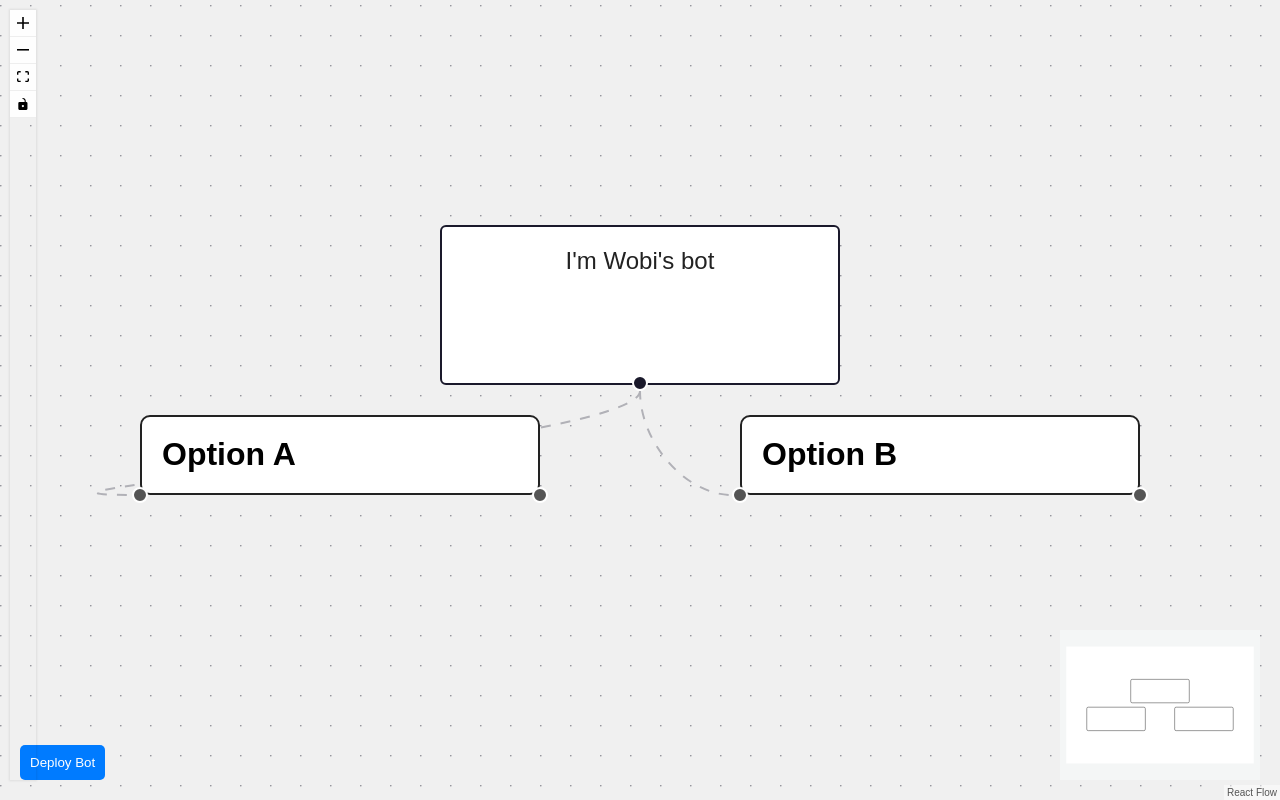
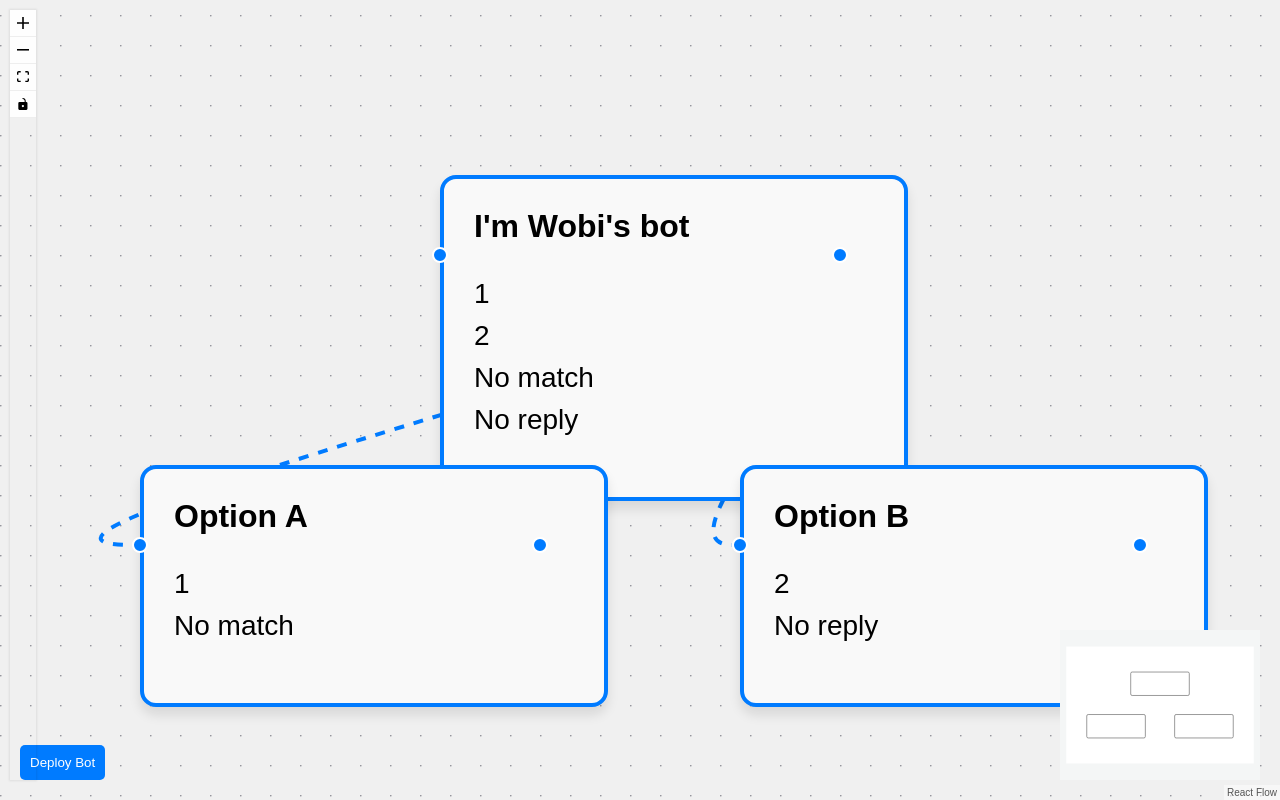
Before and after one commit to nangerno/BotBuilder, a React (Vite) app: page / in a window 1280 px wide. Built offline with nearby package versions, Linux system fonts and the light colour scheme.

Commit message:
updated func

```diff
--- a/src/App.jsx
+++ b/src/App.jsx
@@ -12,10 +12,26 @@ import "react-flow-renderer/dist/theme-default.css";
 // Define custom node types
 const CustomNode = ({ data }) => {
   return (
-    <div style={{ padding: 10, border: '1px solid #222', borderRadius: '5px', backgroundColor: '#fff' }}>
+    <div style={{
+      padding: '15px',
+      border: '2px solid #007bff', // A blue border for nodes
+      borderRadius: '8px',
+      backgroundColor: '#f9f9f9', // Light background for nodes
+      boxShadow: '0px 4px 6px rgba(0, 0, 0, 0.1)', // Slight shadow for better visibility
+      width: '200px'
+    }}>
       <strong>{data.label}</strong>
-      <Handle type="source" position="right" />
-      <Handle type="target" position="left" />
+      {data.options && (
+        <ul style={{ listStyleType: 'none', paddingLeft: 0 }}>
+          {data.options.map((option, index) => (
+            <li key={index} style={{ margin: '5px 0', fontSize: '14px' }}>
+              {option}
+            </li>
+          ))}
+        </ul>
+      )}
+      <Handle type="source" position="right" style={{ background: '#007bff' }} />
+      <Handle type="target" position="left" style={{ background: '#007bff' }} />
     </div>
   );
 };
@@ -23,25 +39,27 @@ const CustomNode = ({ data }) => {
 const initialNodes = [
   {
     id: "1",
-    type: "input",
-    data: { label: "I'm Wobi's bot" },
+    type: "custom", // Using custom type
+    data: { label: "I'm Wobi's bot", options: ["1", "2", "No match", "No reply"] }, // Added options to the main node
     position: { x: 250, y: 5 },
   },
   {
     id: "2",
-    data: { label: "Option A" },
-    position: { x: 100, y: 100 },
+    type: "custom",
+    data: { label: "Option A", options: ["1", "No match"] },
+    position: { x: 100, y: 150 },
   },
   {
     id: "3",
-    data: { label: "Option B" },
-    position: { x: 400, y: 100 },
+    type: "custom",
+    data: { label: "Option B", options: ["2", "No reply"] },
+    position: { x: 400, y: 150 },
   },
 ];
 
 const initialEdges = [
-  { id: "e1-2", source: "1", target: "2", animated: true },
-  { id: "e1-3", source: "1", target: "3", animated: true },
+  { id: "e1-2", source: "1", target: "2", animated: true, style: { stroke: "#007bff", strokeWidth: 2 } },
+  { id: "e1-3", source: "1", target: "3", animated: true, style: { stroke: "#007bff", strokeWidth: 2 } },
 ];
 
 function App() {
@@ -58,10 +76,7 @@ function App() {
   return (
     <div style={{ height: "100vh", width: "100%" }}>
       <ReactFlow
-        nodes={nodes.map((node) => ({
-          ...node,
-          type: node.type || 'custom', // Use custom type if defined
-        }))}
+        nodes={nodes}
         edges={edges}
         onConnect={onConnect}
         fitView
```
